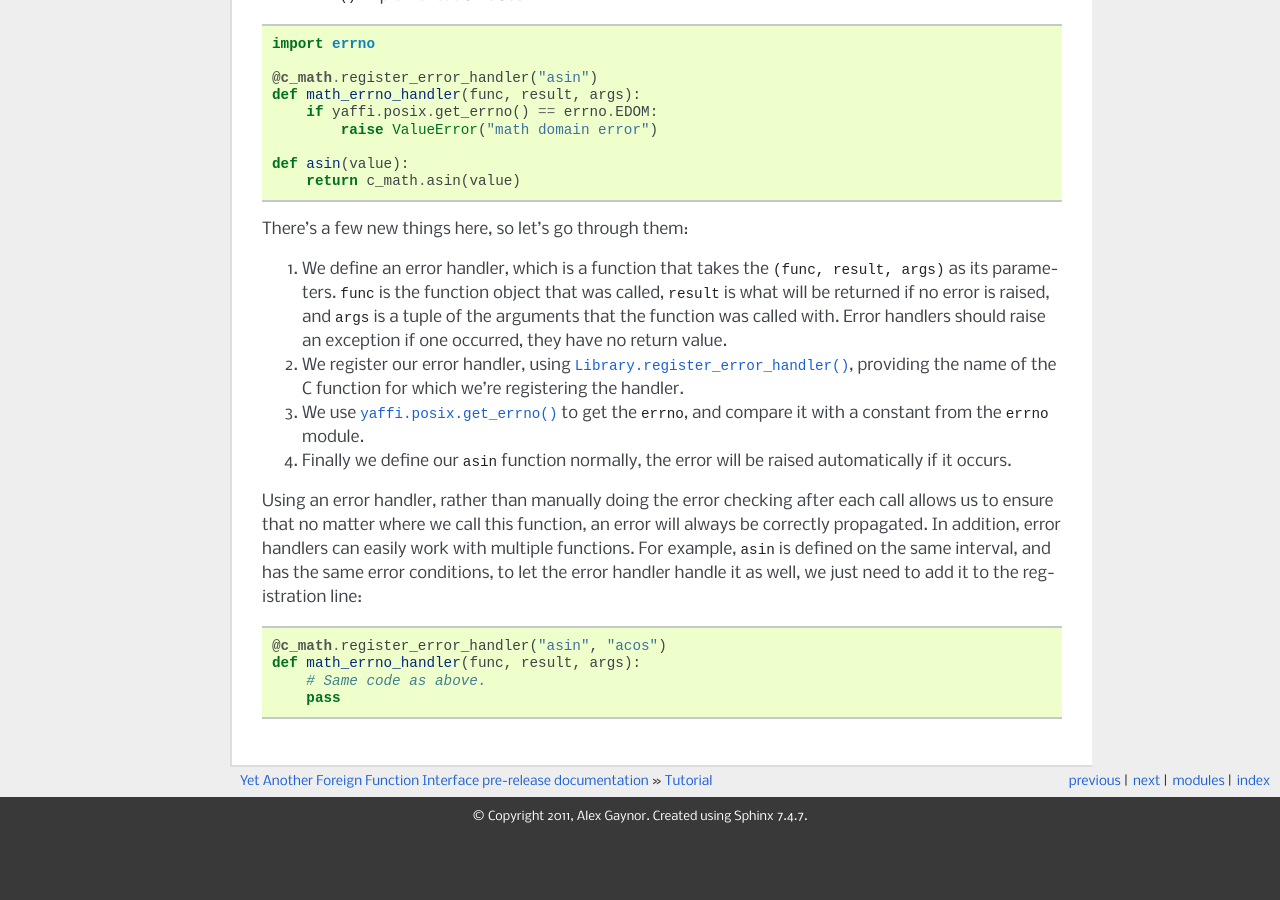
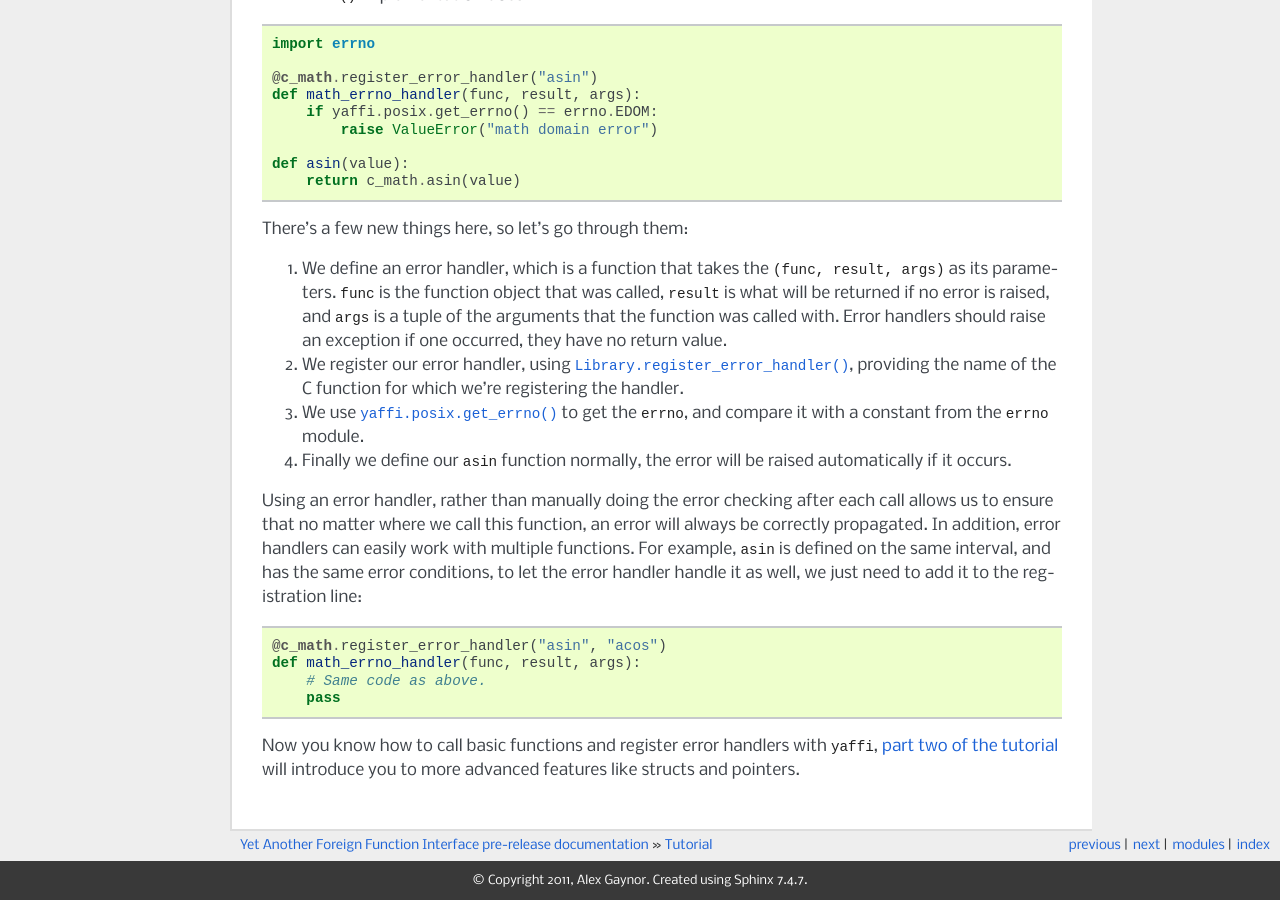
Before and after one commit to alex/yaffi, a Sphinx documentation site: the page built from docs/tutorial/part1.rst, in a window 1280 px wide and 900 px high, scrolled down 1300 px. Built offline with Sphinx 7.4.7, drawn with Linux system fonts in a browser that asks for light colours; before the commit the page ends 2136 px from its top, so only the background shows below that.

Commit message:
Started part 2 of the tutorial, arrays pointers and structs.

```diff
--- a/docs/index.rst
+++ b/docs/index.rst
@@ -21,6 +21,6 @@ part of the Python standard library since 2.5), and expose a nicer API.
    :maxdepth: 1
 
    ctypes
-   tutorial
+   tutorial/part1
    architecture
    api
--- a/docs/tutorial.rst
+++ b/docs/tutorial/part1.rst
@@ -102,4 +102,8 @@ handle it as well, we just need to add it to the registration line::
         # Same code as above.
         pass
 
+Now you know how to call basic functions and register error handlers with
+``yaffi``, :doc:`part two of the tutorial </tutorial/part2>` will introduce you
+to more advanced features like structs and pointers.
+
 .. _virtualenv: http://www.virtualenv.org/
--- /dev/null
+++ b/docs/tutorial/part2.rst
@@ -0,0 +1,6 @@
+Tutorial - Part 2
+=================
+
+Part one of the tutorial introduced you to loading libraries, creating
+functions, and registering error handlers.  This part of the tutorial will introduce you to more complicated parts of the type system: structs, pointers,
+and arrays.
```
